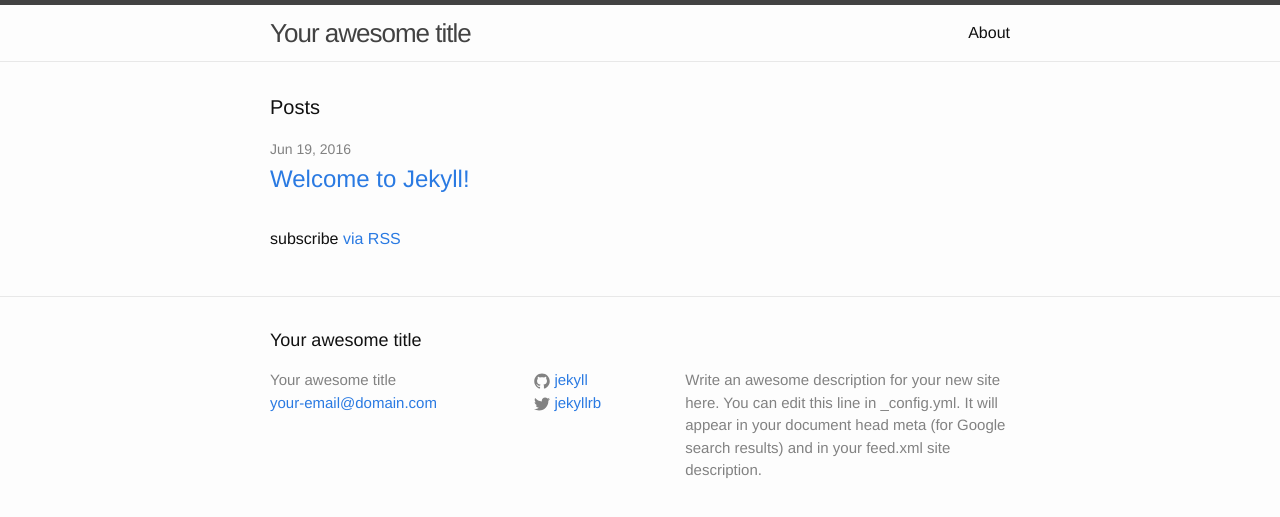
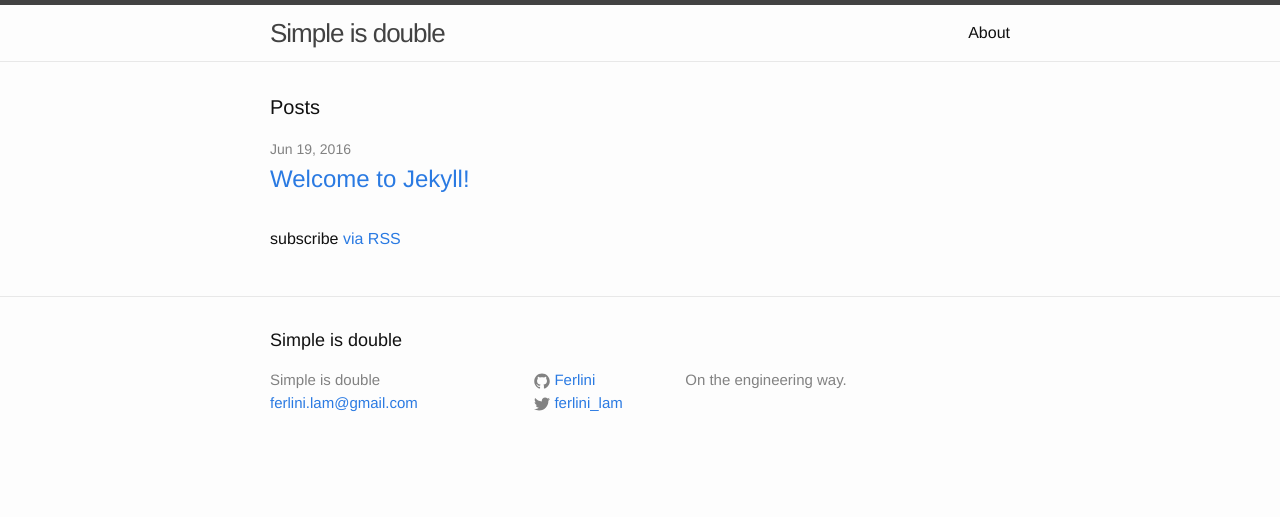
Before and after one commit to Ferlini/ferlini.github.io, a Jekyll site: the page built from index.html, in a window 1280 px wide. Shown: the top 517 px of the page. Built offline with Jekyll 4.4.1, drawn with Linux system fonts in a browser that asks for light colours.

Commit message:
remove _site

```diff
--- a/_config.yml
+++ b/_config.yml
@@ -6,16 +6,14 @@
 # 'jekyll serve'. If you change this file, please restart the server process.
 
 # Site settings
-title: Your awesome title
-email: your-email@domain.com
+title: Simple is double
+email: ferlini.lam@gmail.com
 description: > # this means to ignore newlines until "baseurl:"
-  Write an awesome description for your new site here. You can edit this
-  line in _config.yml. It will appear in your document head meta (for
-  Google search results) and in your feed.xml site description.
+  On the engineering way.
 baseurl: "" # the subpath of your site, e.g. /blog
-url: "http://yourdomain.com" # the base hostname & protocol for your site
-twitter_username: jekyllrb
-github_username:  jekyll
+url: "http://ferlini.github.io" # the base hostname & protocol for your site
+twitter_username: ferlini_lam
+github_username:  Ferlini
 
 # Build settings
 markdown: kramdown
```
Also changed, not shown: 6 other files.
